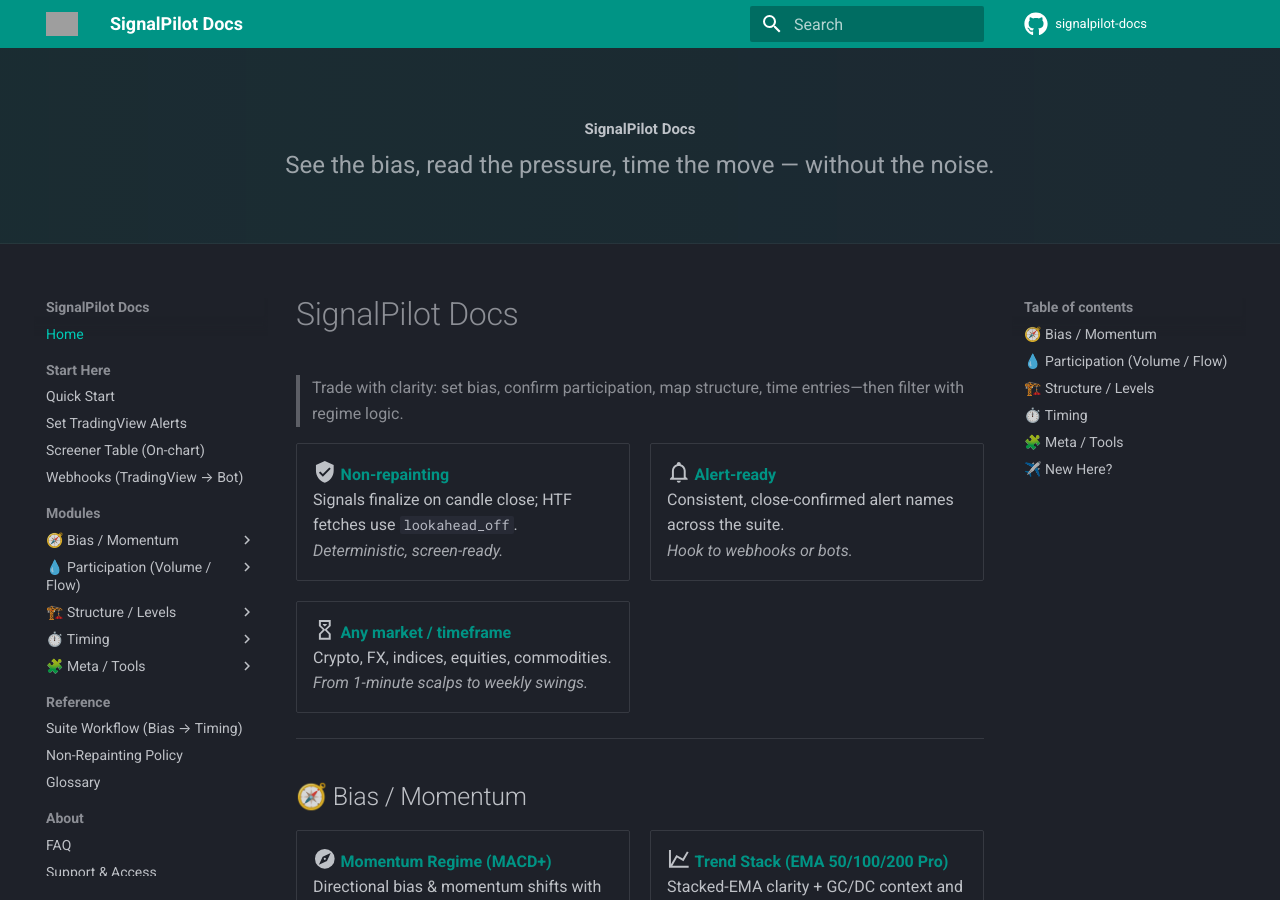
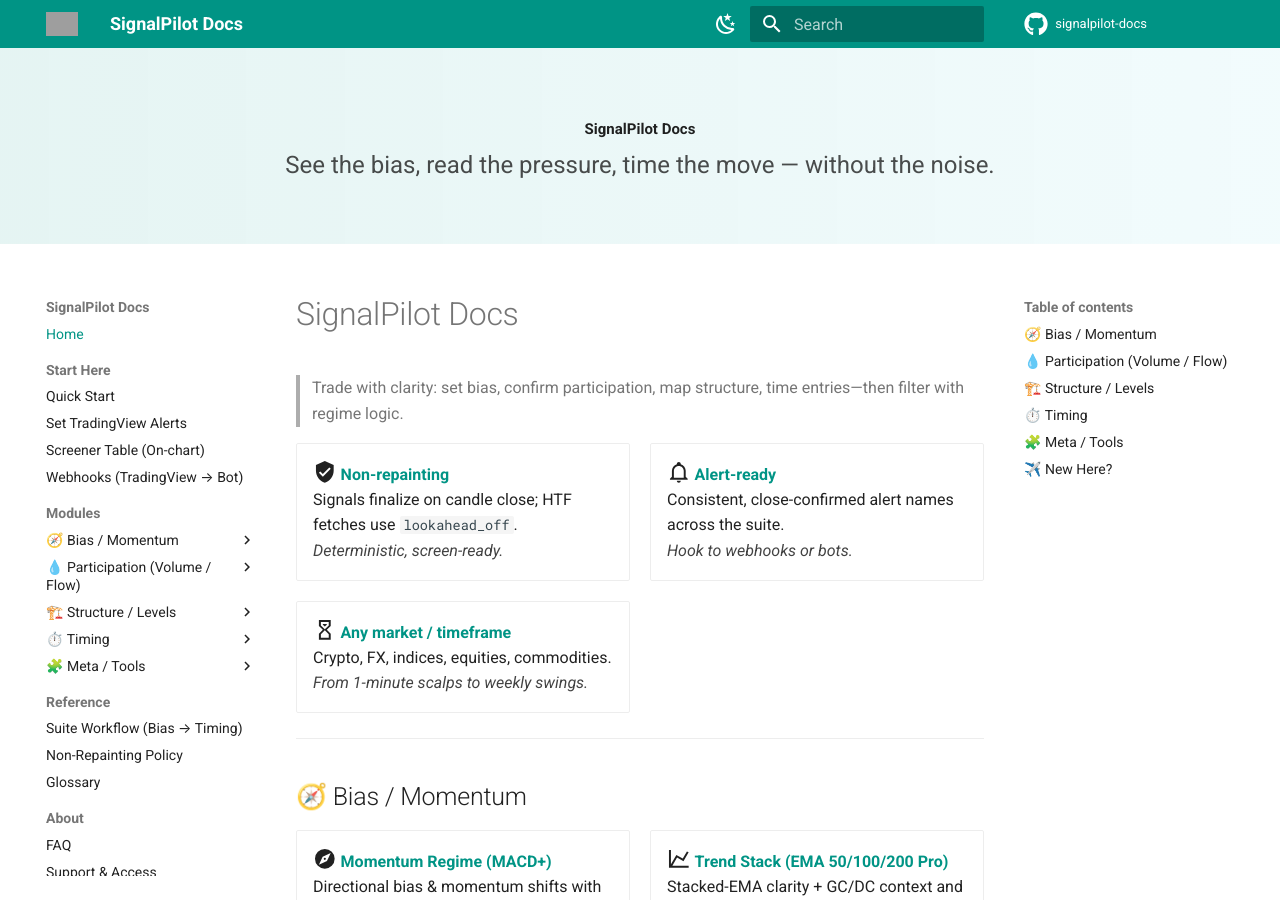
Before and after one commit to Signalpilot/signalpilot-docs, an MkDocs documentation site: the page built from docs/index.md, in a window 1280 px wide and 900 px high. Built offline with MkDocs 1.6.1 and Material for MkDocs 9.7.7, drawn with Linux system fonts in a browser that asks for light colours; comment, search, counter and statistics services are not loaded; grey boxes are pictures that could not be loaded.

Commit message:
Update mkdocs.yml

```diff
--- a/mkdocs.yml
+++ b/mkdocs.yml
@@ -3,6 +3,7 @@
 site_url: https://docs.signalpilot.io/
 repo_url: https://github.com/Signalpilot/signalpilot-docs
 repo_name: signalpilot-docs
+edit_uri: edit/main/docs/
 
 theme:
   name: material
@@ -16,9 +17,22 @@
     - content.tabs.link
     - content.tooltips
   palette:
+    # Light mode (auto when user prefers light)
+    - scheme: default
+      primary: teal
+      accent: cyan
+      media: "(prefers-color-scheme: light)"
+      toggle:
+        icon: material/weather-night
+        name: Switch to dark mode
+    # Dark mode (auto when user prefers dark)
     - scheme: slate
       primary: teal
       accent: cyan
+      media: "(prefers-color-scheme: dark)"
+      toggle:
+        icon: material/weather-sunny
+        name: Switch to light mode
   font:
     text: Roboto
     code: Roboto Mono
```
